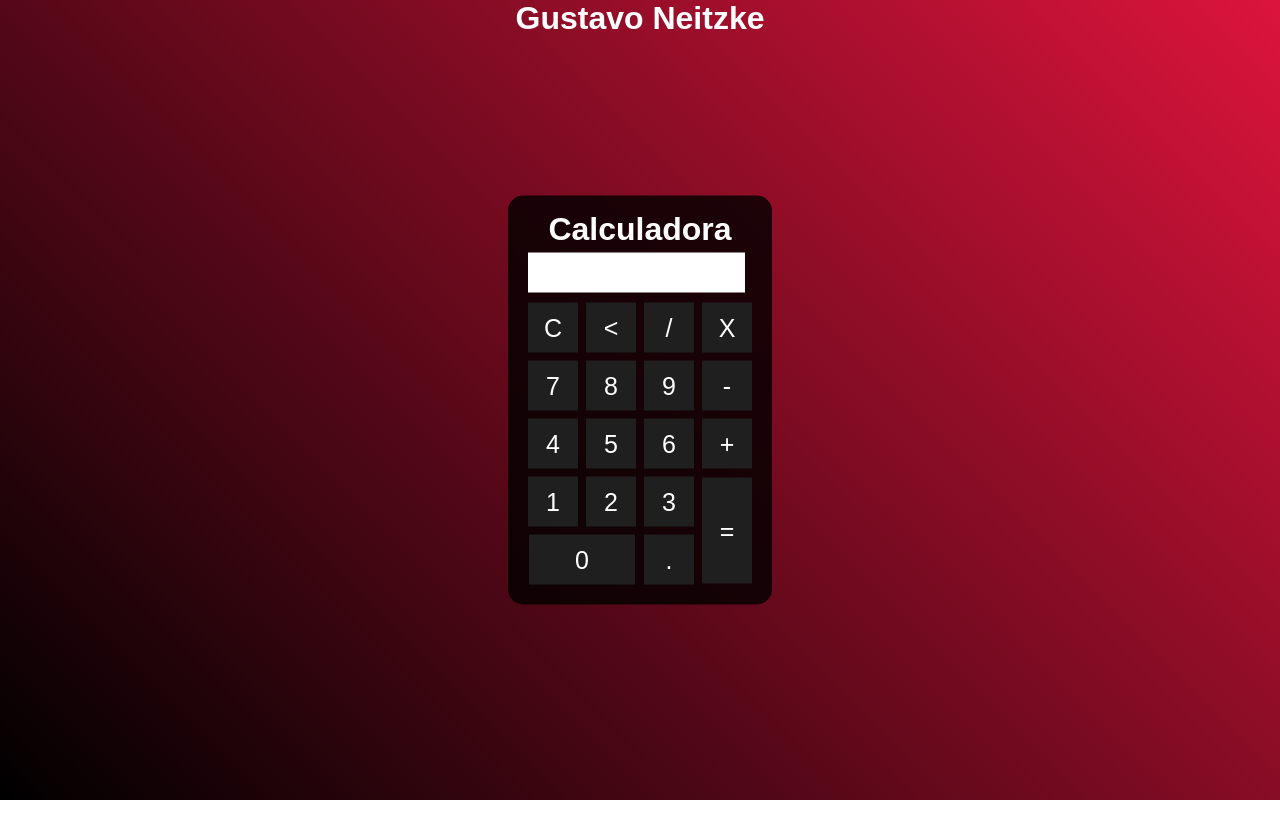
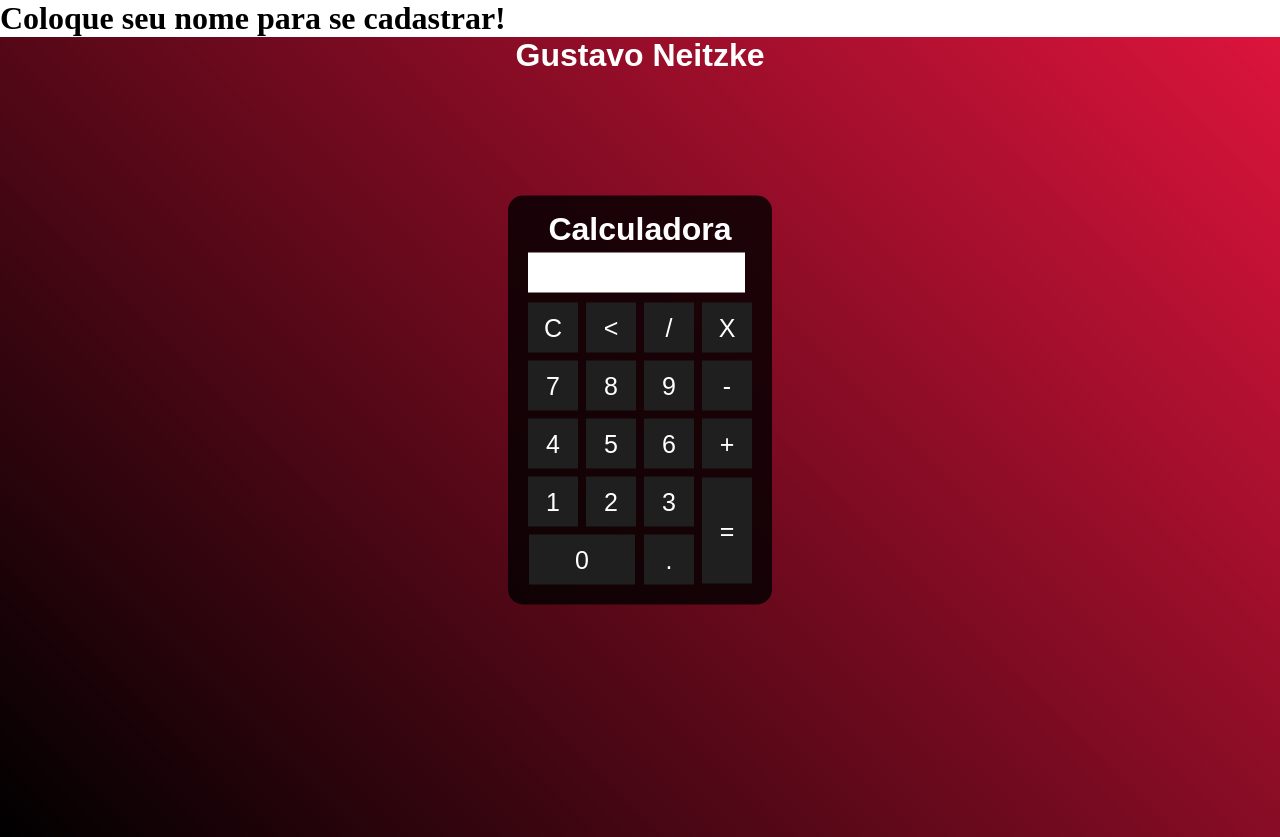
Before and after one commit to orgglej/fit-study, a plain HTML site: page calculator.html in a window 1280 px wide. Before the commit the page ends 800 px from the top, so only its background shows below. Drawn offline with Linux system fonts and the light colour scheme.

Commit message:
Update calculator.html

```diff
--- a/calculator.html
+++ b/calculator.html
@@ -1,6 +1,12 @@
 <!DOCTYPE html>
-<html lang="en">
+<html>
 <head>
+    <title>cadastregg</title>
+</head>
+<body>
+    <h1>Coloque seu nome para se cadastrar!</h1>
+</body>
+</html>
     <meta charset="UTF-8">
     <meta name="viewport" content="width=device-width, initial-scale=1.0">
     <title>Calculadora</title>
```
